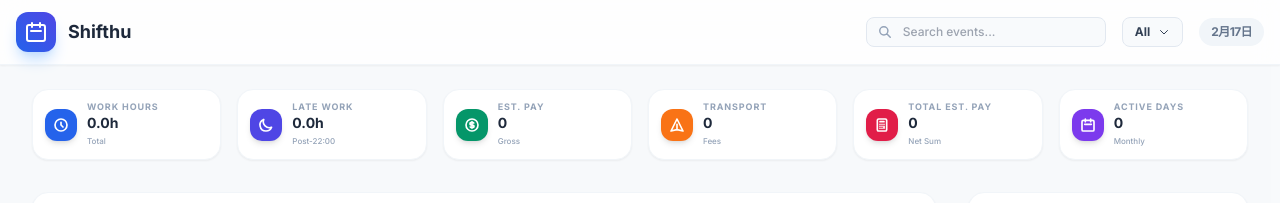
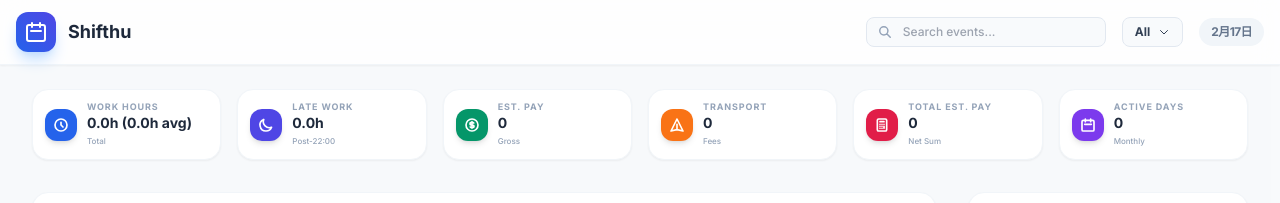
Before and after one commit to KhantSiThu-coder/ShiftMaster, a React (Vite) app: page / in a window 1280 px wide. Shown: the top 203 px of the page. Built offline with nearby package versions, Linux system fonts and the light colour scheme.

Commit message:
feat(stats): Add average weekly hours to stats card
Display the average weekly work hours alongside total hours in the "Work Hours" stat card for a more comprehensive overview.

```diff
--- a/components/StatsCards.tsx
+++ b/components/StatsCards.tsx
@@ -22,7 +22,7 @@ export const StatsCards: React.FC<{ stats: ShiftStats }> = ({ stats }) => {
     <div className="grid grid-cols-2 sm:grid-cols-2 lg:grid-cols-6 gap-3 sm:gap-4 mb-6 sm:mb-8">
       <StatCard
         title="Work Hours"
-        value={`${stats.totalHours.toFixed(1)}h`}
+        value={`${stats.totalHours.toFixed(1)}h (${(stats.totalHours / 4).toFixed(1)}h avg)`}
         sub="Total"
         color="bg-blue-600 dark:bg-blue-500"
         icon={<svg fill="none" stroke="currentColor" viewBox="0 0 24 24"><path strokeLinecap="round" strokeLinejoin="round" strokeWidth="2.5" d="M12 8v4l3 3m6-3a9 9 0 11-18 0 9 9 0 0118 0z"></path></svg>}
```
